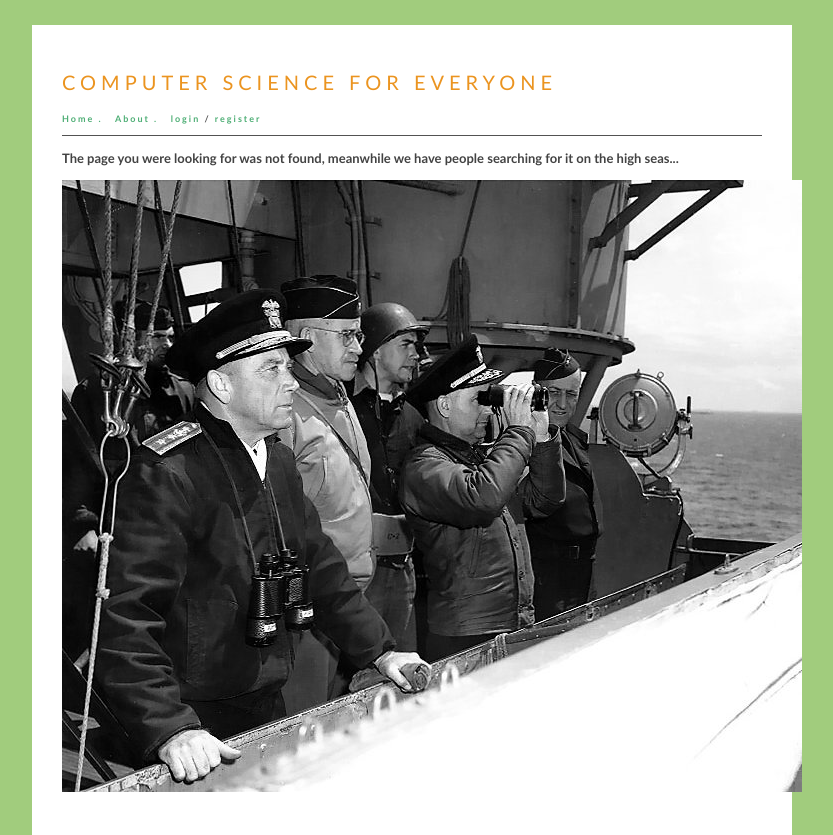
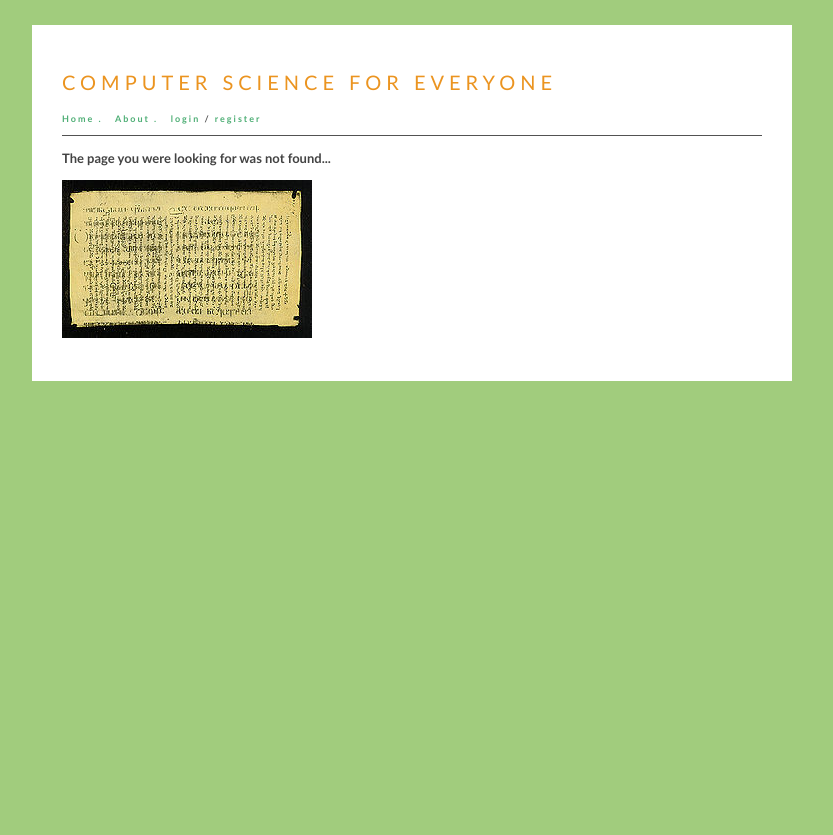
Before and after one commit to adaptives/adaptivelearning, a Django app: template templates/404.html in a window 1280 px wide. Shown: the whole page, without its empty margins (228-1061 px from the left). After the commit the page ends 381 px from the top, so only its background shows below. Run offline with Django 3.2, Linux system fonts and the light colour scheme; the template is opened without the code that fills it, so the values that code supplies are empty.

Commit message:
changed 404

```diff
--- a/templates/404.html
+++ b/templates/404.html
@@ -3,7 +3,7 @@
 {% endblock %}
 {% block content %}
 <p>
-<b>The page you were looking for was not found, meanwhile we have people searching for it on the high seas...</b>
+<b>The page you were looking for was not found...</b>
 </p>
 <p>
 <img src='/site-media/images/404.jpg'/>
```
Also changed, not shown: site-media/images/404.jpg.
